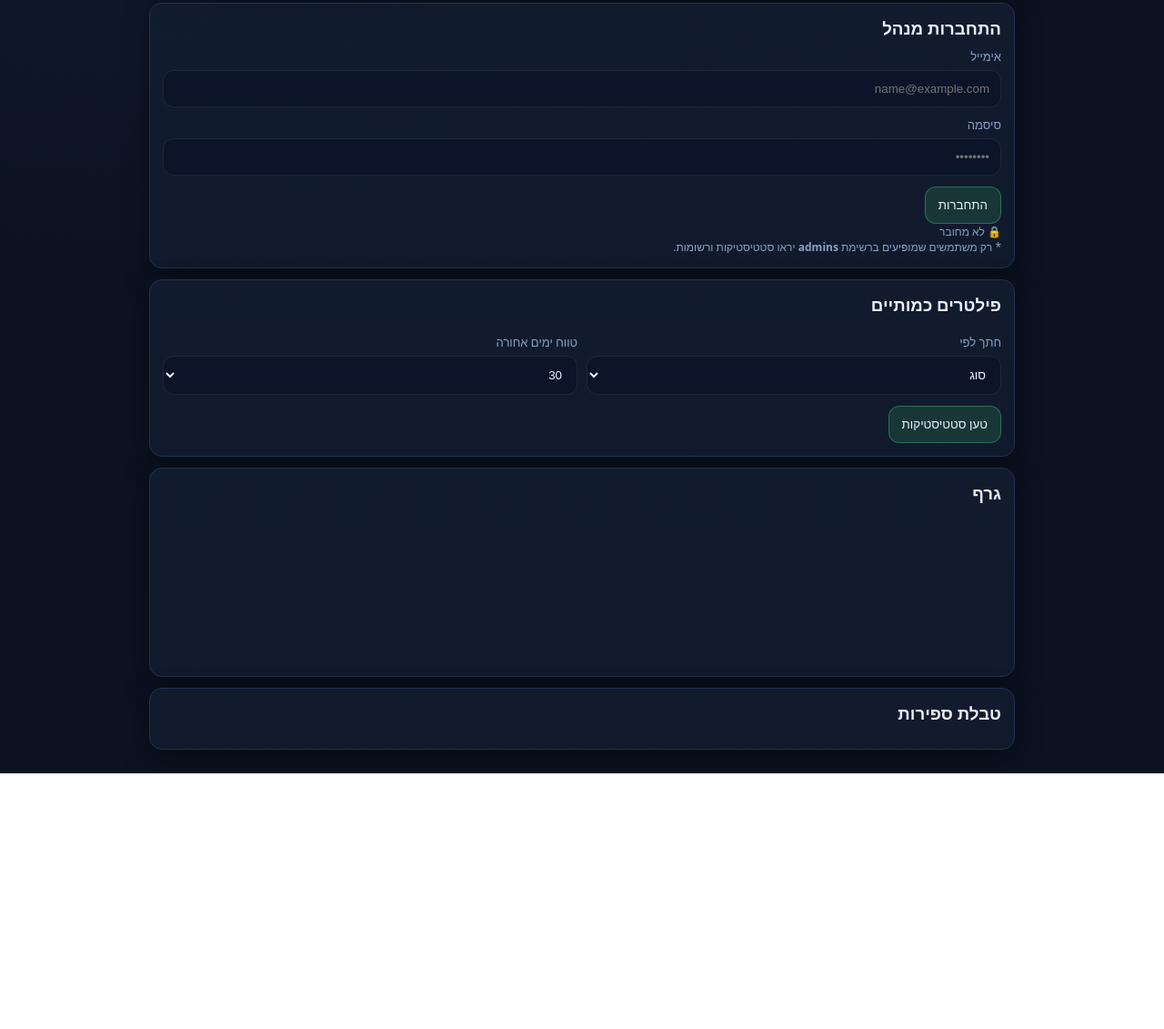
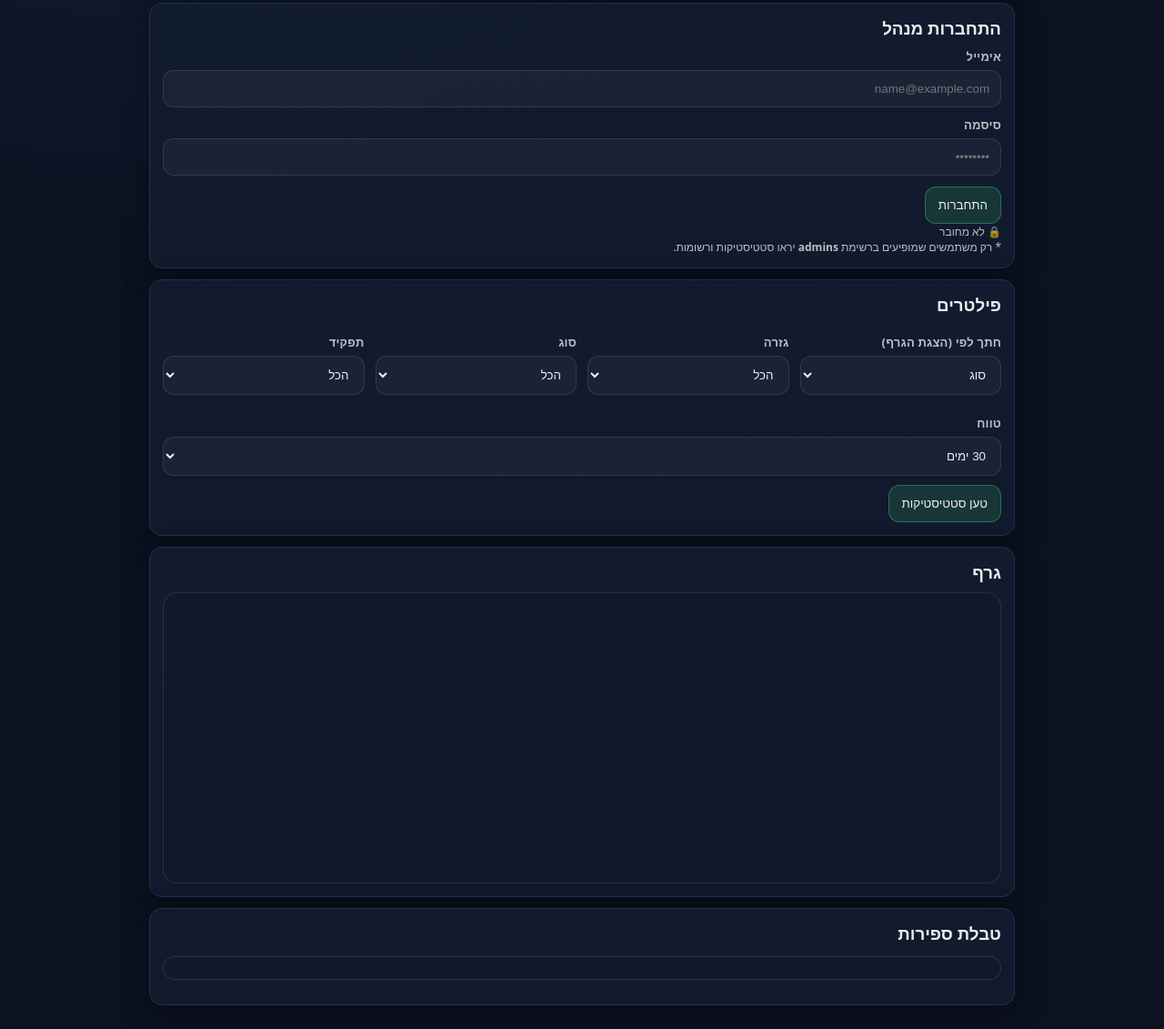
Before and after one commit to Elish84/OperationalReports, a plain HTML site: page docs/dashboard.html in a window 1280 px wide. Shown: the part 224-1355 px from the top of the page at 91% size. Before the commit the page ends 1074 px from the top, so only its background shows below. Drawn offline with nearby package versions, Linux system fonts and the light colour scheme; no server answers.

Commit message:
Update dashboard.html

```diff
--- a/docs/dashboard.html
+++ b/docs/dashboard.html
@@ -6,7 +6,68 @@
   <title>דשבורד סטטיסטיקות</title>
   <link rel="stylesheet" href="assets/style.css"/>
   <script src="https://cdn.jsdelivr.net/npm/chart.js"></script>
+
+  <!-- Visual improvements (light text + better filter layout) -->
+  <style>
+    :root{
+      --dashText: rgba(255,255,255,.92);
+      --dashText2: rgba(255,255,255,.72);
+      --dashBorder: rgba(255,255,255,.10);
+      --dashBgSoft: rgba(255,255,255,.04);
+    }
+    body { color: var(--dashText); }
+    .small { color: var(--dashText2); }
+
+    .row{
+      gap: 12px;
+      flex-wrap: wrap;
+      align-items: flex-end;
+    }
+    .row > div{
+      min-width: 180px;
+      flex: 1 1 180px;
+    }
+
+    select, input[type="date"], input[type="email"], input[type="password"]{
+      border: 1px solid var(--dashBorder);
+      background: var(--dashBgSoft);
+      color: var(--dashText);
+    }
+    label{
+      color: var(--dashText2);
+      font-weight: 600;
+      letter-spacing: .2px;
+    }
+
+    #customDateRange{
+      display: grid;
+      grid-template-columns: 1fr 1fr;
+      gap: 10px;
+      padding: 10px;
+      border: 1px dashed var(--dashBorder);
+      border-radius: 12px;
+      background: rgba(0,0,0,.08);
+    }
+    #customDateRange.hidden{ display:none; }
+
+    .chartWrap{
+      height: 320px;
+      border: 1px solid var(--dashBorder);
+      border-radius: 16px;
+      background: rgba(0,0,0,.06);
+      padding: 10px;
+    }
+
+    pre#table{
+      border: 1px solid var(--dashBorder);
+      border-radius: 14px;
+      padding: 12px;
+      background: rgba(0,0,0,.06);
+      color: var(--dashText);
+    }
+  </style>
 </head>
+
 <body>
 <header>
   <div class="bar">
@@ -25,7 +86,6 @@
 
 <div class="container">
 
-  <!-- ניווט מהיר (חדש) -->
   <div class="card">
     <h3>ניווט מהיר</h3>
     <div class="small">לצפייה בכל הביקורות והתרגילים בטבלה (כולל ציונים, הערות ותאריך) עבור מנהלים.</div>
@@ -34,7 +94,6 @@
     </div>
   </div>
 
-  <!-- כרטיס התחברות מנהל -->
   <div class="card" id="loginCard">
     <h3>התחברות מנהל</h3>
 
@@ -54,10 +113,11 @@
   </div>
 
   <div class="card">
-    <h3>פילטרים כמותיים</h3>
+    <h3>פילטרים</h3>
+
     <div class="row">
       <div>
-        <label>חתך לפי</label>
+        <label>חתך לפי (הצגת הגרף)</label>
         <select id="groupBy">
           <option value="type">סוג</option>
           <option value="sector">גזרה</option>
@@ -65,25 +125,66 @@
           <option value="name">שם מבצע</option>
         </select>
       </div>
+
       <div>
-        <label>טווח ימים אחורה</label>
+        <label>גזרה</label>
+        <select id="sectorFilter">
+          <option value="">הכל</option>
+        </select>
+      </div>
+
+      <div>
+        <label>סוג</label>
+        <select id="typeFilter">
+          <option value="">הכל</option>
+        </select>
+      </div>
+
+      <div>
+        <label>תפקיד</label>
+        <select id="roleFilter">
+          <option value="">הכל</option>
+        </select>
+      </div>
+
+      <div>
+        <label>טווח</label>
         <select id="daysBack">
-          <option value="7">7</option>
-          <option value="30" selected>30</option>
-          <option value="90">90</option>
-          <option value="365">365</option>
+          <option value="7">7 ימים</option>
+          <option value="30" selected>30 ימים</option>
+          <option value="90">90 ימים</option>
+          <option value="365">365 ימים</option>
+          <option value="custom">מותאם</option>
         </select>
       </div>
     </div>
-    <div class="actions">
+
+    <div id="customDateRange" class="hidden" style="margin-top:10px">
+      <div>
+        <label>מתאריך</label>
+        <input type="date" id="dateFrom"/>
+      </div>
+      <div>
+        <label>עד תאריך</label>
+        <input type="date" id="dateTo"/>
+      </div>
+      <div class="small" style="grid-column:1 / -1">
+        טיפ: אם לא בוחרים תאריך-סיום, נשתמש ב"היום".
+      </div>
+    </div>
+
+    <div class="actions" style="margin-top:10px">
       <button class="primary" id="loadBtn">טען סטטיסטיקות</button>
     </div>
+
     <div class="small" id="dashStatus"></div>
   </div>
 
   <div class="card">
     <h3>גרף</h3>
-    <canvas id="chart" height="160"></canvas>
+    <div class="chartWrap">
+      <canvas id="chart"></canvas>
+    </div>
   </div>
 
   <div class="card">
```
